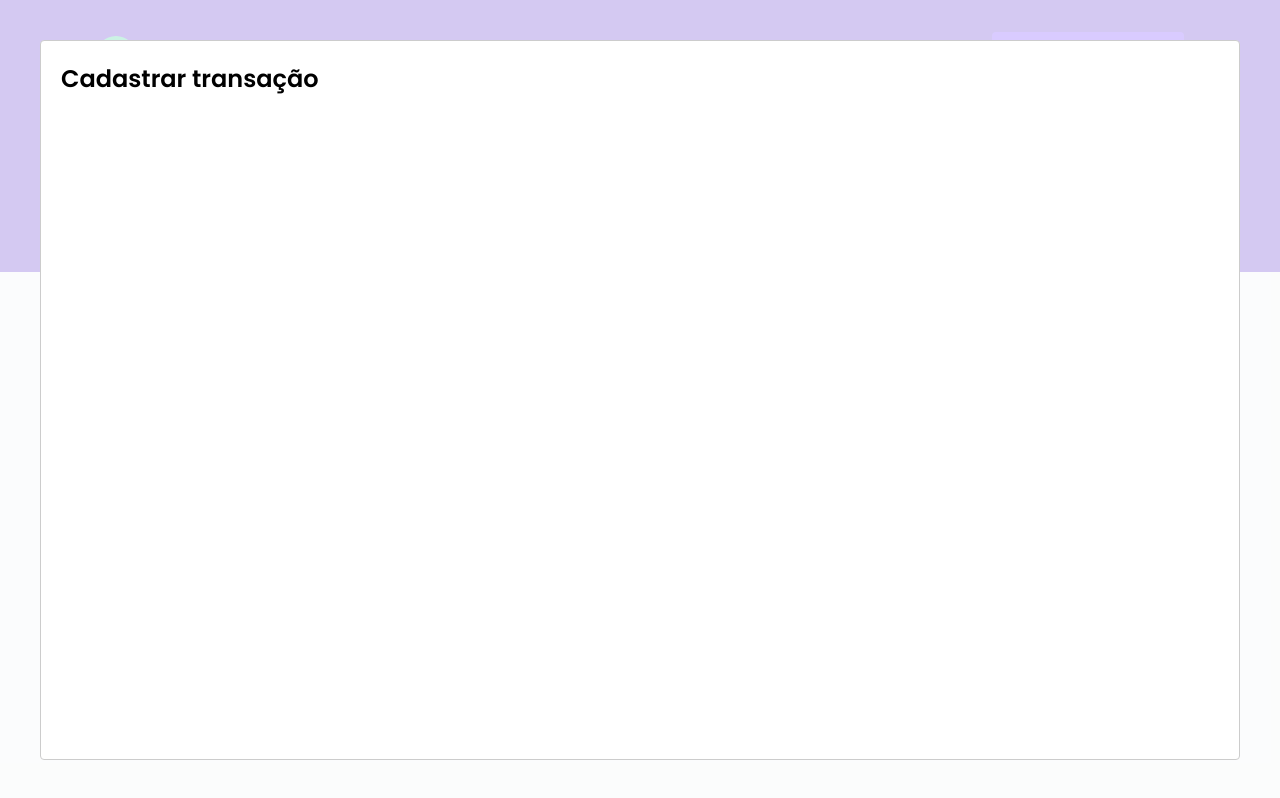
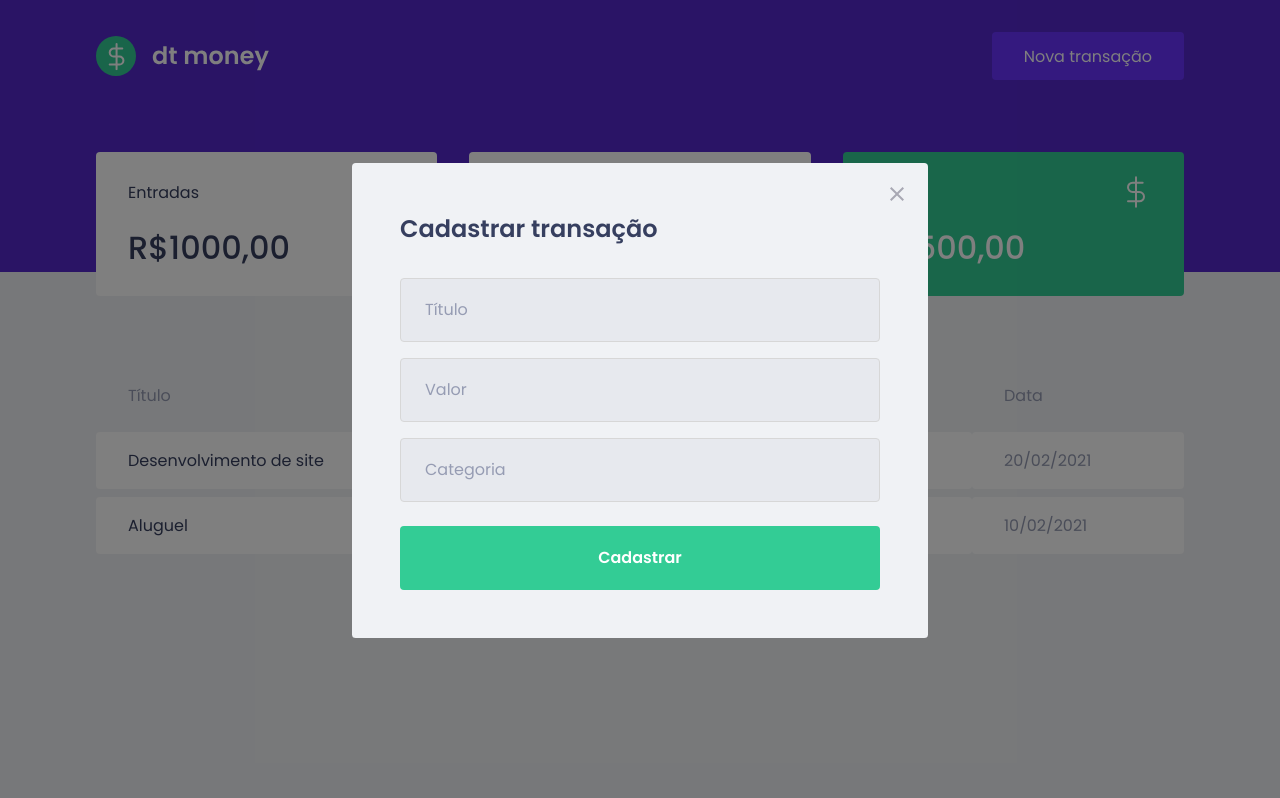
Before and after one commit to thiagosawada/dtmoney, a React (Create React App) app: page / in a window 1280 px wide. Both pictures are taken after a click on the button "Nova transação". Built offline with nearby package versions, Linux system fonts and the light colour scheme; no server answers; what miragejs would draw is missing.

Commit message:
Modal styled

```diff
--- a/src/components/NewTransactionModal/index.tsx
+++ b/src/components/NewTransactionModal/index.tsx
@@ -1,4 +1,6 @@
 import Modal from "react-modal";
+import closeImg from "../../assets/close.svg"
+import { Container } from "./styles";
 
 interface NewTransactionModalProps {
   isOpen: boolean;
@@ -12,8 +14,26 @@
     <Modal
       isOpen={isOpen}
       onRequestClose={onRequestClose}
+      overlayClassName="react-modal-overlay"
+      className="react-modal-content"
     >
-      <h2>Cadastrar transação</h2>
+      <button
+        type="button"
+        onClick={onRequestClose}
+        className="react-modal-close"
+      >
+        <img src={closeImg} alt="Fechar modal" />
+      </button>
+      <Container>
+        <h2>Cadastrar transação</h2>
+
+        <input type="text" placeholder="Título" />
+        <input type="number" placeholder="Valor" />
+        <input type="text" placeholder="Categoria" />
+        <button type="submit">Cadastrar</button>
+      </Container>
     </Modal>
+
+
   );
 }
--- a/src/components/NewTransactionModal/styles.ts
+++ b/src/components/NewTransactionModal/styles.ts
@@ -1,3 +1,49 @@
 import styled from "styled-components";
 
-export const Container = styled.div``;
+export const Container = styled.form`
+  h2 {
+    color: var(--text-title);
+    font-size: 1.5rem;
+    margin-bottom: 2rem;
+  }
+
+  input {
+    width: 100%;
+    padding: 0 1.5rem;
+    height: 4rem;
+    border-radius: 0.25rem;
+    background: #e7e9ee;
+    border: 1px solid #d7d7d7;
+    font-weight: 400;
+    font-size: 1rem;
+
+    &::placeholder {
+      color: var(--text-body);
+    }
+
+    & + input {
+      margin-top: 1rem;
+    }
+  }
+
+  button[type="submit"] {
+    width: 100%;
+    padding: 0 1.5rem;
+    height: 4rem;
+    background: var(--green);
+    color: #FFF;
+    border-radius: 0.25rem;
+    border: 0;
+    font-size: 1rem;
+    margin-top: 1.5rem;
+    font-weight: 600;
+
+    transition: filter 0.2s;
+
+    &:hover {
+      filter: brightness(0.9)
+    }
+  }
+
+
+`;
--- a/src/styles/global.ts
+++ b/src/styles/global.ts
@@ -55,4 +55,39 @@
     opacity: 0.6;
     cursor: not-allowed;
   }
+
+  .react-modal-overlay {
+    background: rgba(0, 0, 0, 0.5);
+    position: fixed;
+    top: 0;
+    bottom: 0;
+    right: 0;
+    left: 0;
+    display: flex;
+    align-items: center;
+    justify-content: center;
+  }
+
+  .react-modal-content {
+    max-width: 576px;
+    width: 100%; // Fica do tamanho da tela caso seja menor que 576px
+    background: var(--background);
+    padding: 3rem;
+    position: relative;
+    border-radius: 0.24rem;
+  }
+
+  .react-modal-close {
+    position: absolute;
+    right: 1.5rem;
+    top: 1.5rem;
+    border: 0;
+    background: transparent;
+
+    transition: filter 0.2s;
+
+    &:hover {
+      filter: brightness(0.8);
+    }
+  }
 `
```
